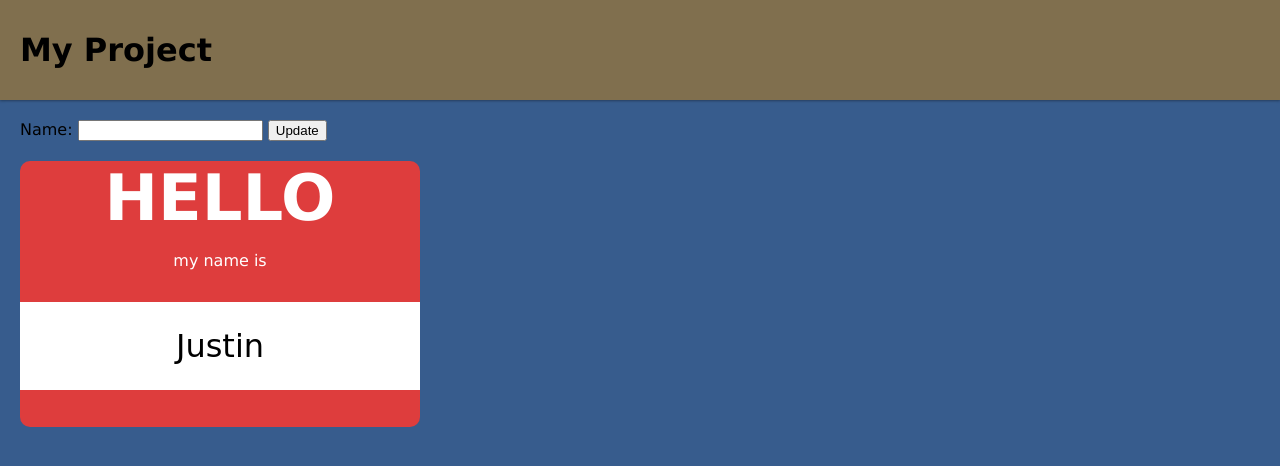
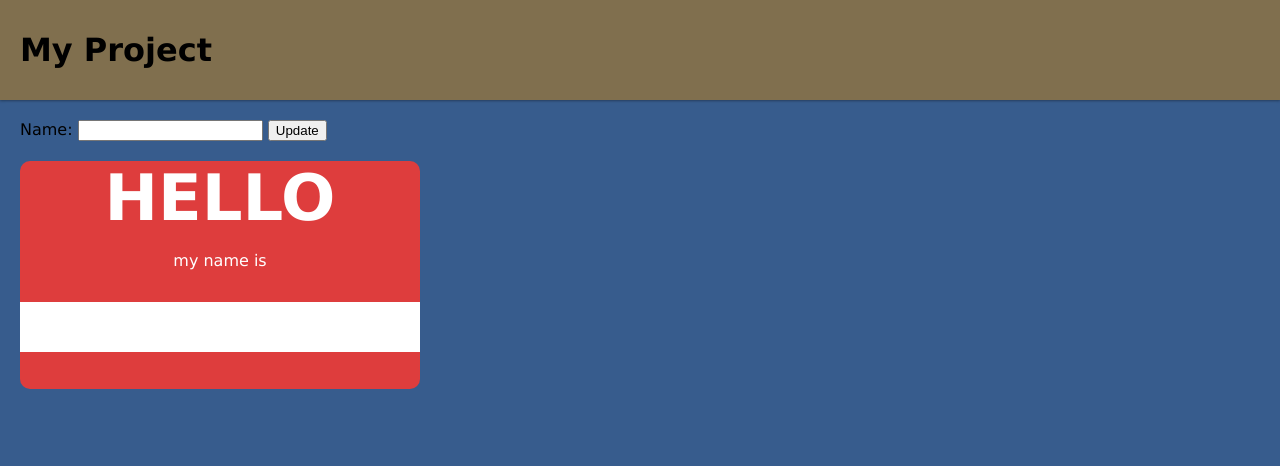
Before and after one commit to Jung-GunSong/name-tag-, a plain HTML site: page index.html in a window 1280 px wide. Both pictures are taken after a click on the button "Update". Drawn offline with Linux system fonts and the light colour scheme.

Commit message:
name tag with name change via input and button

```diff
--- a/app.js
+++ b/app.js
@@ -4,3 +4,13 @@
 
 // eslint-disable-next-line no-console
 console.log('Hello World');
+const nameEl = document.getElementById('name');
+
+nameEl.textContent = 'Jung';
+
+const updateButton = document.getElementById('update');
+updateButton.addEventListener('click', () => {
+    console.log('I am clicking the button');
+    const nameInput = document.getElementById("input");
+    nameEl.textContent = nameInput.value;
+});
--- a/index.html
+++ b/index.html
@@ -23,14 +23,14 @@
 
     <main>
         <section>
-            Name: <input>
-            <button>Update</button>
+            Name: <input id="input">
+            <button id="update">Update</button>
         </section>
 
         <section class="name-tag">
             <p class="greeting">Hello</p>
             <p>my name is</p>
-            <p class="name-display">Justin</p>
+            <p class="name-display" id="name">Justin</p>
         </section>
 
     </main>
```
